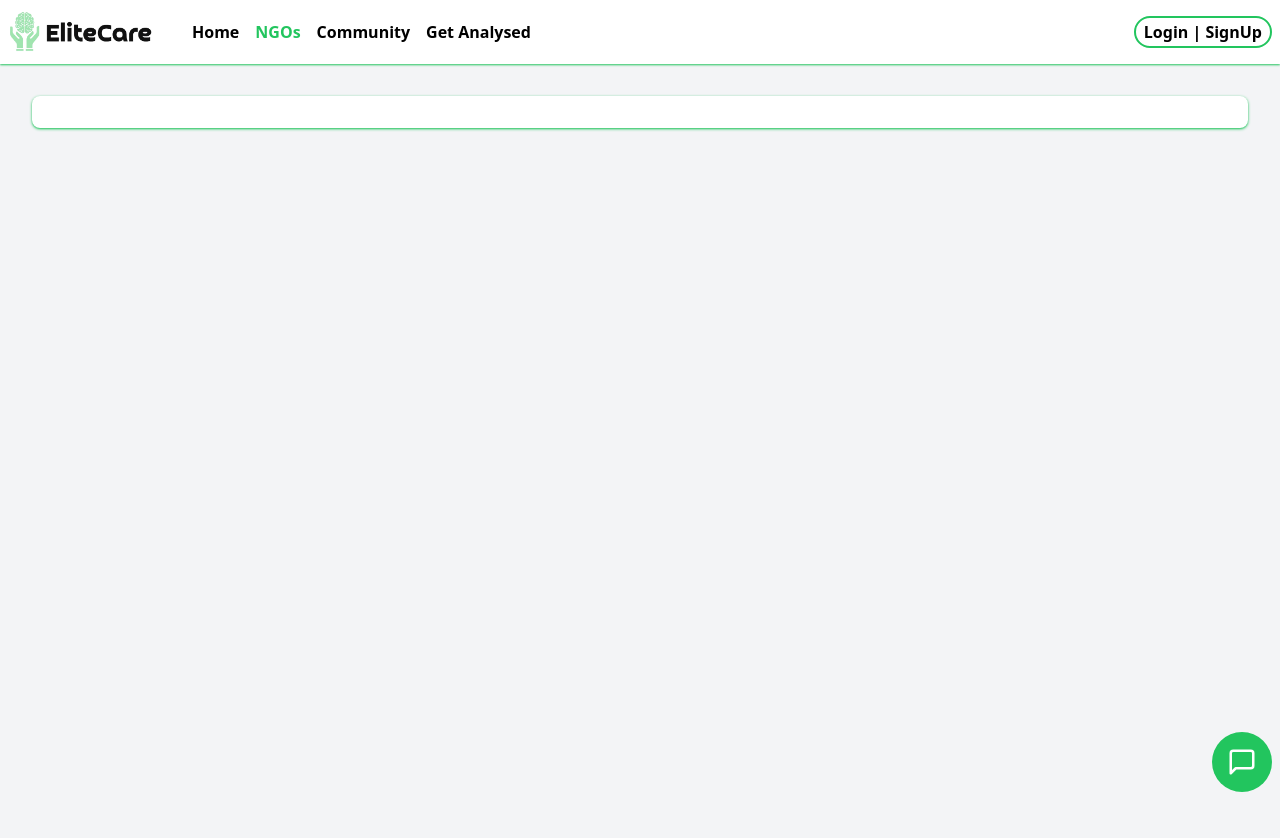
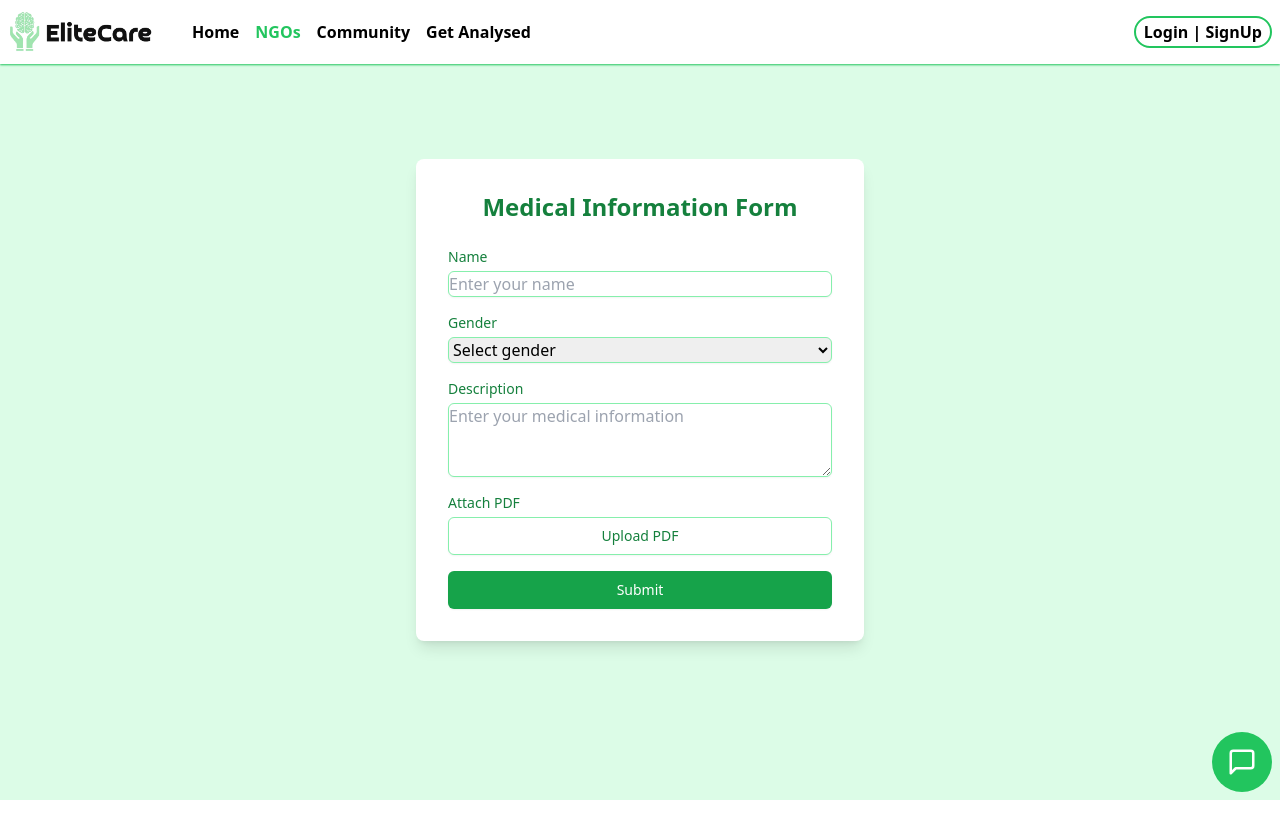
Before and after one commit to shaikyajash/EliteCare, a React (Create React App) app in the folder sih/: page /ngo/1 in a window 1280 px wide. Shown: the top 838 px of the page. After the commit the page ends 800 px from the top, so only its background shows below. Built offline with nearby package versions, Linux system fonts and the light colour scheme.

Commit message:
ngo details

```diff
--- a/sih/src/Component/ngodetails/ngodetails.jsx
+++ b/sih/src/Component/ngodetails/ngodetails.jsx
@@ -1,16 +1,139 @@
-import React from "react";
+import React, { useState } from "react";
 import Navbar from "../navbar/navbar";
+import axios from "axios";
 
+const MedicalForm = () => {
+  const [formData, setFormData] = useState({
+    name: "",
+    gender: "",
+    description: "",
+    file: null,
+  });
 
-export default function Ngodetails() {
-    return(
-        <div className="bg-gray-100 min-h-screen w-full">
-            <Navbar />
-            <div className="max-w-7xl mx-auto px-4 sm:px-6 lg:px-8 py-8 mt-16">
-                <div className="bg-white p-4 rounded-lg shadow-green-500 shadow flex flex-row items-center justify-center">
+  const handleInputChange = (e) => {
+    const { name, value } = e.target;
+    setFormData((prevState) => ({
+      ...prevState,
+      [name]: value,
+    }));
+  };
 
-                </div>
+  const handleFileChange = (e) => {
+    setFormData((prevState) => ({
+      ...prevState,
+      file: e.target.files[0],
+    }));
+  };
+
+  const handleSubmit = (e) => {
+    e.preventDefault();
+    console.log("Form submitted:", formData);
+
+    const res = axios.post("http://localhost:5000/api/ngo/mail", formData);
+  };
+
+  return (
+    <>
+      <Navbar />
+      <div className="bg-green-100 min-h-screen w-full flex items-center justify-center">
+        <div className="bg-white p-8 rounded-lg shadow-lg max-w-md w-full">
+          <h2 className="text-2xl font-bold text-green-700 mb-6 text-center">
+            Medical Information Form
+          </h2>
+          <form onSubmit={handleSubmit} className="space-y-4">
+            <div>
+              <label
+                htmlFor="name"
+                className="block text-sm font-medium text-green-700"
+              >
+                Name
+              </label>
+              <input
+                type="text"
+                id="name"
+                name="name"
+                placeholder="Enter your name"
+                value={formData.name}
+                onChange={handleInputChange}
+                className=" border mt-1 block w-full rounded-md border-green-300 shadow-sm focus:border-green-500 focus:ring focus:ring-green-200 focus:ring-opacity-50"
+                required
+              />
             </div>
+            <div>
+              <label
+                htmlFor="gender"
+                className="block text-sm font-medium text-green-700"
+              >
+                Gender
+              </label>
+              <select
+                id="gender"
+                name="gender"
+                value={formData.gender}
+                onChange={handleInputChange}
+                className="border mt-1 block w-full rounded-md border-green-300 shadow-sm focus:border-green-500 focus:ring focus:ring-green-200 focus:ring-opacity-50"
+                required
+              >
+                <option value="">Select gender</option>
+                <option value="male">Male</option>
+                <option value="female">Female</option>
+                <option value="other">Other</option>
+              </select>
+            </div>
+            <div>
+              <label
+                htmlFor="description"
+                className="block text-sm font-medium text-green-700"
+              >
+                Description
+              </label>
+              <textarea
+                id="description"
+                name="description"
+                placeholder="Enter your medical information"
+                value={formData.description}
+                onChange={handleInputChange}
+                rows="3"
+                className="border mt-1 block w-full rounded-md border-green-300 shadow-sm focus:border-green-500 focus:ring focus:ring-green-200 focus:ring-opacity-50"
+                required
+              />
+            </div>
+            <div>
+              <label
+                htmlFor="file"
+                className="block text-sm font-medium text-green-700"
+              >
+                Attach PDF
+              </label>
+              <div className="mt-1 flex items-center">
+                <label className="w-full flex items-center justify-center px-4 py-2 border border-green-300 rounded-md shadow-sm text-sm font-medium text-green-700 bg-white hover:bg-green-50 cursor-pointer">
+                  <span>
+                    {formData.file ? formData.file.name : "Upload PDF"}
+                  </span>
+                  <input
+                    id="file"
+                    name="file"
+                    type="file"
+                    accept=".pdf"
+                    onChange={handleFileChange}
+                    className="sr-only"
+                  />
+                </label>
+              </div>
+            </div>
+            <div>
+              <button
+                type="submit"
+                className="w-full flex justify-center py-2 px-4 border border-transparent rounded-md shadow-sm text-sm font-medium text-white bg-green-600 hover:bg-green-700 focus:outline-none focus:ring-2 focus:ring-offset-2 focus:ring-green-500"
+              >
+                Submit
+              </button>
+            </div>
+          </form>
         </div>
-    )
-}
+      </div>
+    </>
+  );
+};
+
+export default MedicalForm;
--- a/sih/src/services/routes.js
+++ b/sih/src/services/routes.js
@@ -21,6 +21,10 @@ const router = createBrowserRouter(
         {
             path:'/ngo',
             element: <NGOPage />
+        },
+        {
+            path:'/ngodetails',
+            element: <Ngodetails />
         },
         {
             path:'/community',
```
